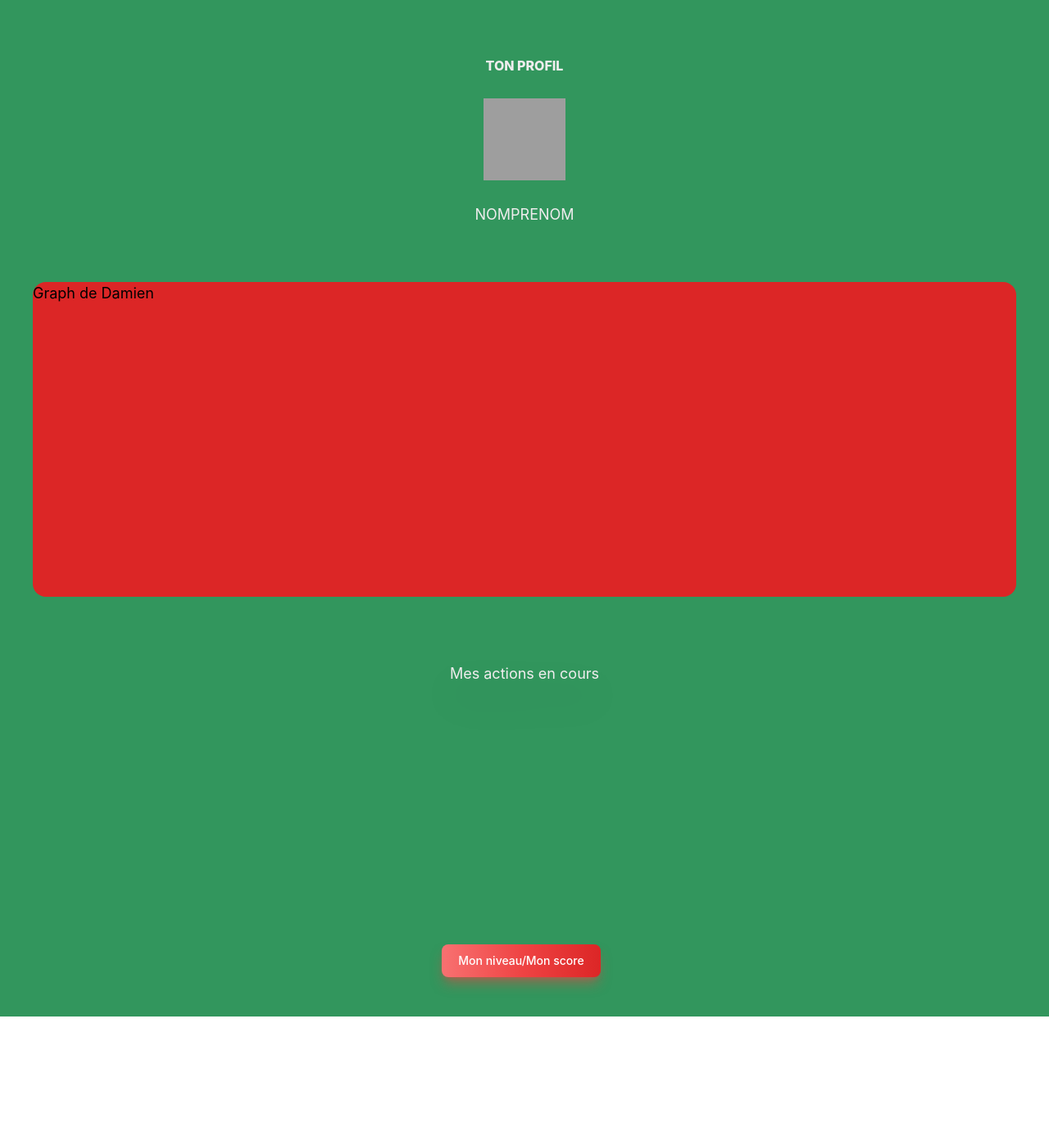
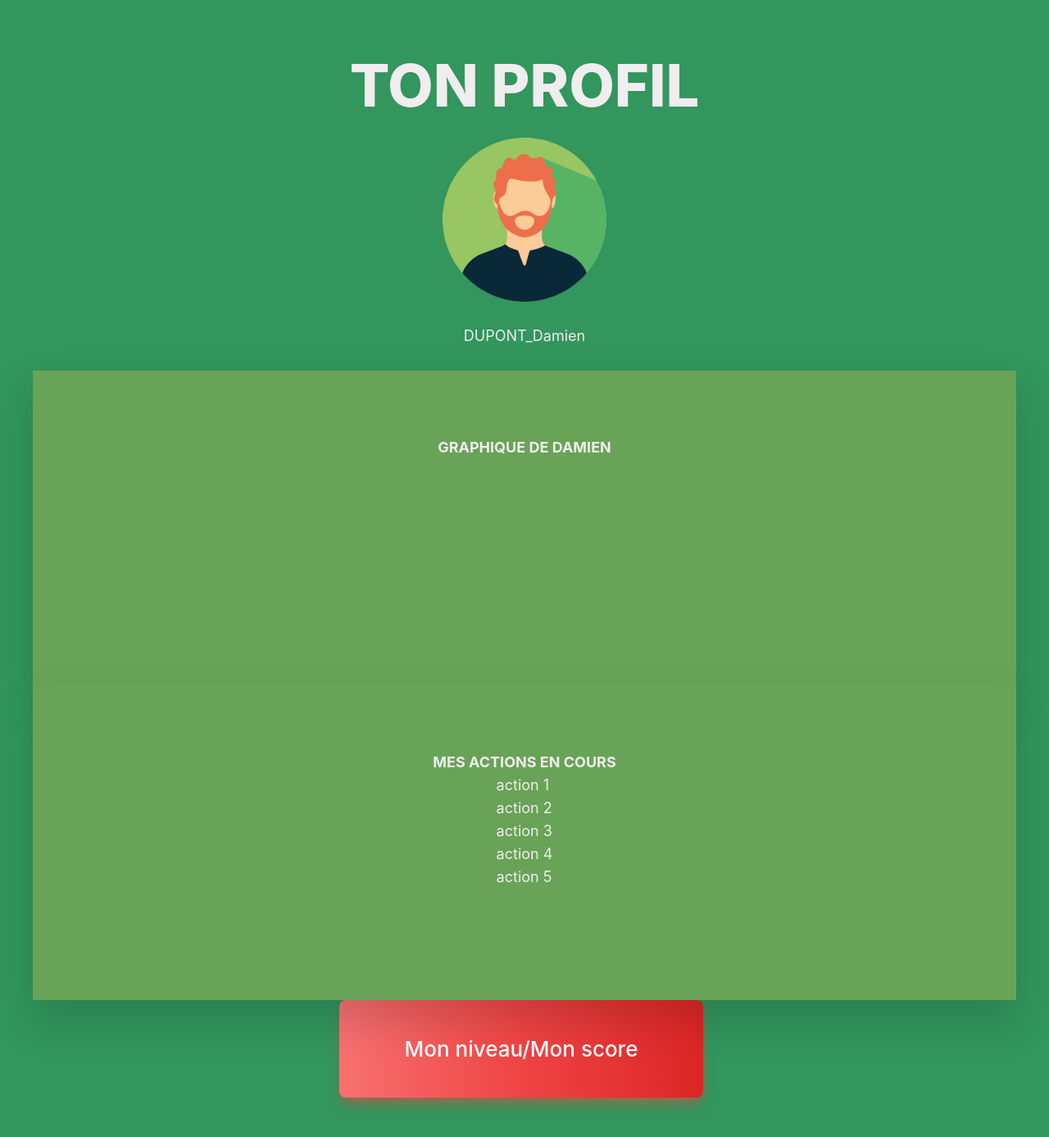
Before and after one commit to KevinLavigne/hackathon, a React (Vite) app in the folder frontend/: page /PageProfil in a window 1280 px wide. Shown: the whole page at 82% size. Before the commit the page ends 1240 px from the top, so only its background shows below. Built offline with nearby package versions, Linux system fonts and the light colour scheme; grey boxes are pictures that could not be loaded.

Commit message:
Je commite bordel de merde !

```diff
--- a/frontend/src/App.css
+++ b/frontend/src/App.css
@@ -58,40 +58,44 @@ code {
 button {
   font-size: calc(10px + 2vmin);
 }
-.bg-color-comparatif{
-  background-color: #32965D;
+.bg-color-comparatif {
+  background-color: #32965d;
   width: 100%;
 }
-.bg-profilCard{
-  background-color: #68A357;
+.bg-profilCard {
+  background-color: #68a357;
 }
 
 /* Couleurs et prorioétés images page profil WENDY */
 .avatar {
-  height: 100px;
-  width: 100px;
+  height: 200px;
+  width: 200px;
 }
 
 .color-1 {
-  color:#f0edee;
+  color: #f0edee;
 }
 
 .color-2 {
-  color:#C97064;
+  color: #c97064;
 }
 
 .color-3 {
-  color:#68A357;
+  color: #68a357;
 }
 
 .color-4 {
-  color:#32965D;
-}
-.backgroundcolor-4 {
-  background-color:#32965D;
+  color: #32965d;
 }
 
+.backgroundcolor-3 {
+  background-color: #68a357;
+}
 
-.bg-navbar{
-  background-color: #F0EDEE;
+.backgroundcolor-4 {
+  background-color: #32965d;
 }
+
+.bg-navbar {
+  background-color: #f0edee;
+}
--- a/frontend/src/pages/PageProfil.jsx
+++ b/frontend/src/pages/PageProfil.jsx
@@ -1,26 +1,35 @@
 // import { useState } from "react";
 import avatar from "../assets/Avatar 6.png";
+// import Graphique from "./components/Graphique";
 
 function PageProfil() {
   // const [pg1, setPg1] = useState([]);
   // console.warn(`${pg1} ${setPg1}`);
   return (
     <div className="backgroundcolor-4 flex flex-col items-center p-10">
-      <h1 className="color-1 m-7 font-extrabold">TON PROFIL</h1>
+      <h1 className="color-1 m-7 font-extrabold text-7xl">TON PROFIL</h1>
       <img src={avatar} alt="avatar par défaut" className="avatar" />
-      <div className="flex flex-row color-1  m-7">
-        <p className="text-lg">NOM</p>
-        <p className="text-lg">PRENOM</p>
+      <div className="flex flex-row color-1 m-7 ">
+        <p className="text-lg">DUPONT_</p>
+        <p className="text-lg">Damien</p>
       </div>
-      <div className="w-full h-96 bg-red-600 rounded-2xl m-10 text-lg">
-        <p>Graph de Damien</p>
+      <div className="backgroundcolor-3 color-1 drop-shadow-2xl w-full h-96 m-100 p-20 flex flex-col items-center text-lg">
+        <h2 className="font-bold">GRAPHIQUE DE DAMIEN</h2>
+        {/* <div><Graphique/></div> */}
       </div>
-      <div className="color-1 w-full h-96 m-100 p-10 flex flex-col items-center drop-shadow-2xl text-lg ">
-        <p>Mes actions en cours</p>
+      <div className="backgroundcolor-3 drop-shadow-2xl color-1 w-full h-96 m-100 p-20 flex flex-col items-center text-lg ">
+        <h2 className="font-bold">MES ACTIONS EN COURS</h2>
+        <ul>
+          <li>action 1</li>
+          <li>action 2</li>
+          <li>action 3</li>
+          <li>action 4</li>
+          <li>action 5</li>
+        </ul>
       </div>
       <button
         type="submit"
-        className="p-10 m-100 text-white bg-gradient-to-r from-red-400 via-red-500 to-red-600 hover:bg-gradient-to-br focus:ring-4 focus:outline-none focus:ring-red-300 dark:focus:ring-red-800 shadow-lg shadow-red-500/50 dark:shadow-lg dark:shadow-red-800/80 font-medium rounded-lg text-sm px-5 py-2.5 text-center mr-2 mb-2"
+        className="p-10 m-100 text-white bg-gradient-to-r from-red-400 via-red-500 to-red-600 hover:bg-gradient-to-br focus:ring-4 focus:outline-none focus:ring-red-300 dark:focus:ring-red-800 shadow-lg shadow-red-500/50 dark:shadow-lg dark:shadow-red-800/80 font-medium rounded-lg text-l px-20 py-10 text-center mr-2 mb-2"
       >
         Mon niveau/Mon score
       </button>
```
Also changed, not shown: frontend/src/assets/Avatar 6.png (added).
